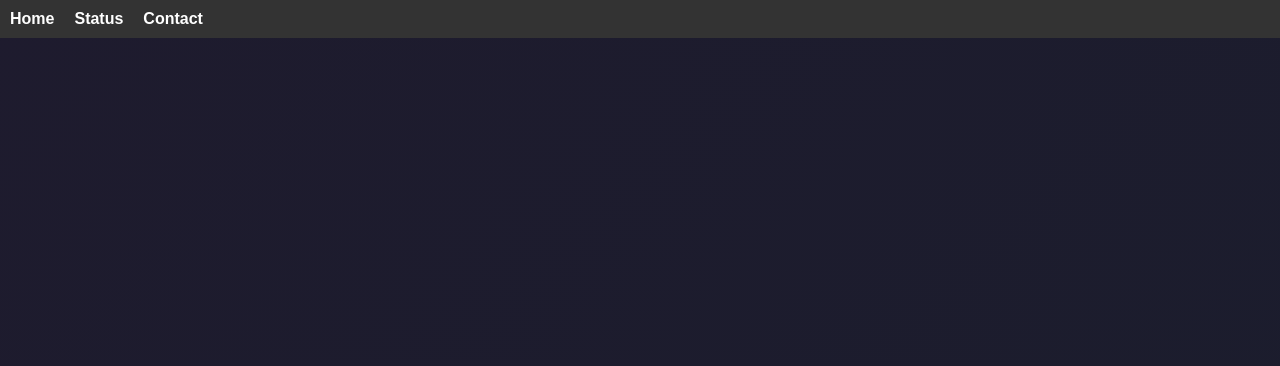
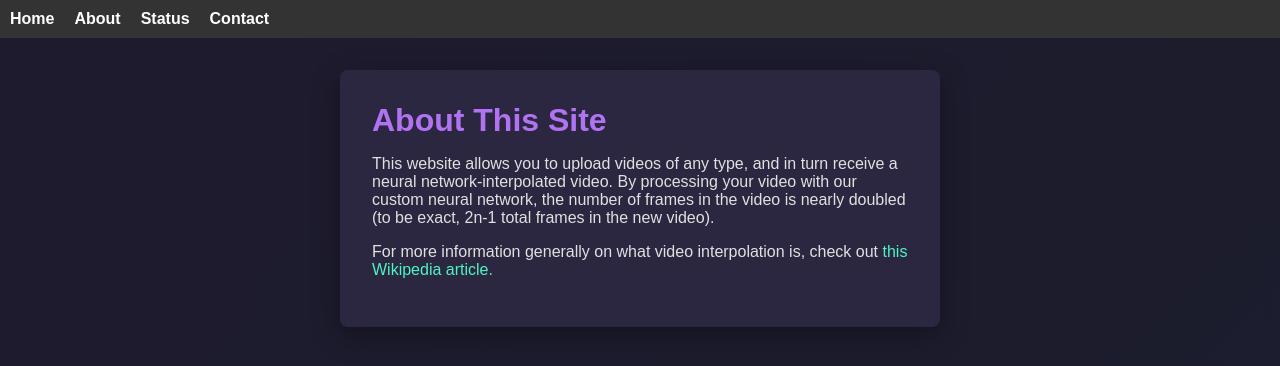
Before and after one commit to k-puig/Video-Interpolation, a React (Vite) app in the folder interp-website/: page /about in a window 1280 px wide. Before the commit this address had no page. Shown: the top 366 px of the page. Built offline with nearby package versions, Linux system fonts and the light colour scheme.

Commit message:
Add about page

```diff
--- a/interp-website/src/App.tsx
+++ b/interp-website/src/App.tsx
@@ -1,8 +1,9 @@
-import { Routes, Route } from 'react-router-dom';
+import { Route, Routes } from 'react-router-dom';
+import AboutPage from './pages/AboutPage';
+import TopBar from './pages/components/TopBar';
+import ContactPage from './pages/ContactPage';
+import StatusPage from './pages/StatusPage';
 import UploadPage from './pages/UploadPage';
-import StatusPage from './pages/StatusPage';
-import TopBar from './pages/components/TopBar'
-import ContactPage from './pages/ContactPage';
 
 function App() {
   return (
@@ -10,8 +11,9 @@
       <TopBar />
       <Routes>
         <Route path="/" element={<UploadPage />} />
+        <Route path="/about" element={<AboutPage />} />
+        <Route path="/contact" element={<ContactPage />} />
         <Route path="/status" element={<StatusPage />} />
-        <Route path="/contact" element={<ContactPage />} />
       </Routes>
     </>
   );
--- /dev/null
+++ b/interp-website/src/pages/AboutPage.tsx
@@ -0,0 +1,19 @@
+function AboutPage() {
+  return (
+    <div className="container">
+      <h1>About This Site</h1>
+      <p>
+        This website allows you to upload videos of any type, and in turn receive a neural
+        network-interpolated video. By processing your video with our custom neural network, the
+        number of frames in the video is nearly doubled (to be exact, 2n-1 total frames in the new
+        video).
+      </p>
+      <p>
+        For more information generally on what video interpolation is, check
+        out <a href="https://en.wikipedia.org/wiki/Motion_interpolation">this Wikipedia article.</a>
+      </p>
+    </div>
+  );
+}
+
+export default AboutPage;
--- a/interp-website/src/pages/UploadPage.tsx
+++ b/interp-website/src/pages/UploadPage.tsx
@@ -59,7 +59,8 @@
     <div className="container">
       <h1>Video Interpolator</h1>
       <p>
-        Simply upload a video to double its framerate. For more information on what this service does, just check out <a href="https://en.wikipedia.org/wiki/Motion_interpolation">this handy Wikipedia article!</a>
+        Simply upload a video to double its framerate. For more information on what this service
+        does, just check out our about page at the top.
       </p>
 
       <div style={{ marginTop:"2rem" }}>
--- a/interp-website/src/pages/components/TopBar.tsx
+++ b/interp-website/src/pages/components/TopBar.tsx
@@ -6,6 +6,9 @@
       <ul className="nav-links">
         <li>
           <Link to="/">Home</Link>
+        </li>
+        <li>
+          <Link to="/about">About</Link>
         </li>
         <li>
           <Link to="/status">Status</Link>
```
